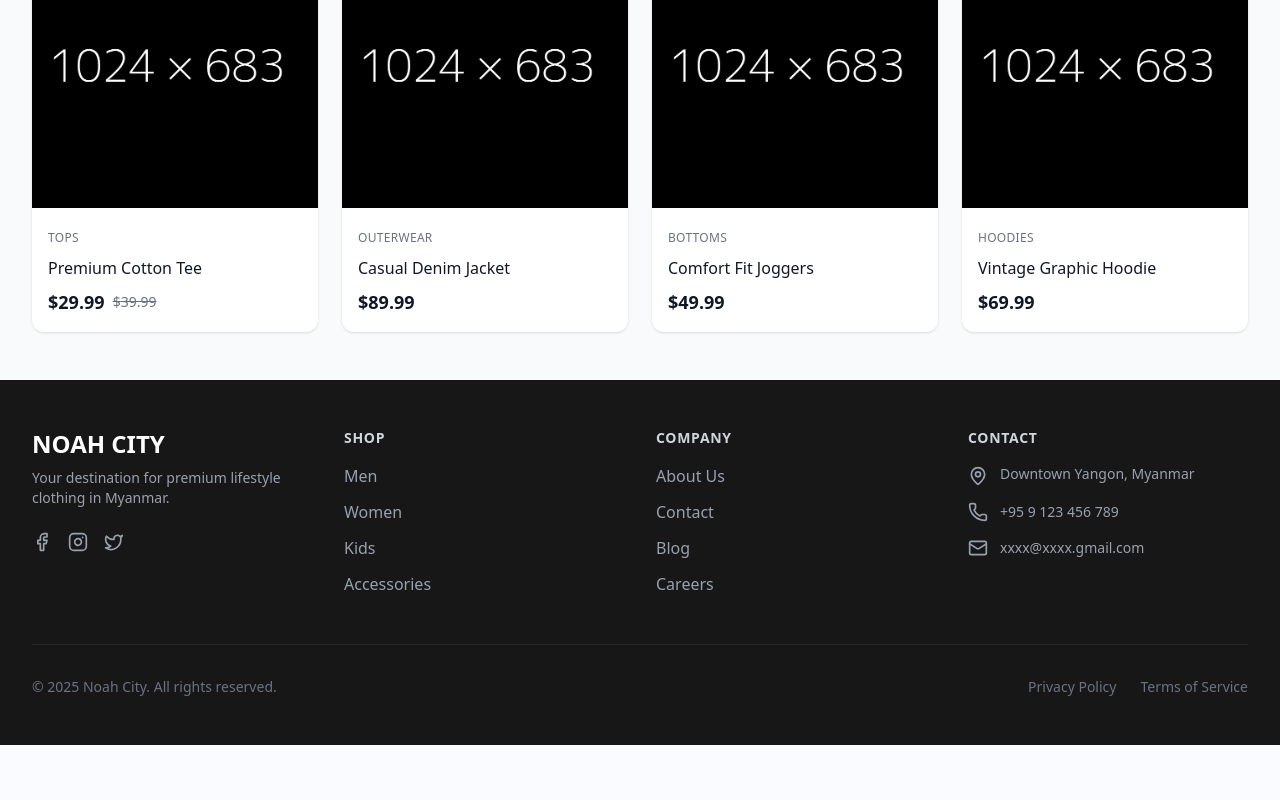
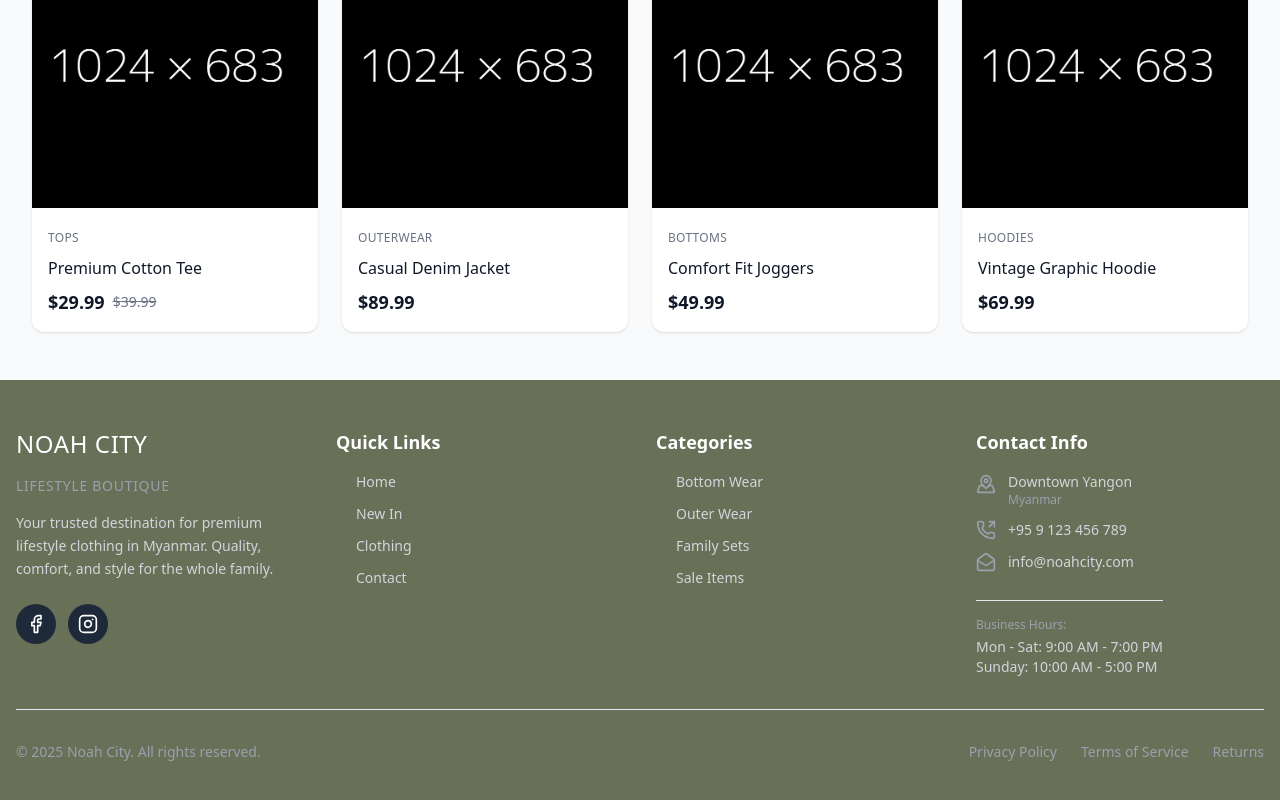
Before and after one commit to ayekyiphyu/noah-city, a Next.js app: page / in a window 1280 px wide. Shown: the part 2250-3050 px from the top of the page. Before the commit the page ends 2995 px from the top, so only its background shows below. Built offline with nearby package versions, Linux system fonts and the light colour scheme.

Commit message:
fix:update to footer UI style

```diff
--- a/components/footer/FooterPage.tsx
+++ b/components/footer/FooterPage.tsx
@@ -1,88 +1,165 @@
 'use client';
 
-import { Facebook, Instagram, Mail, MapPin, Phone, Twitter } from "lucide-react";
+import { ArrowRight, Facebook, Instagram, MailOpen, MapPinned, PhoneOutgoing } from "lucide-react";
 
 export default function FooterPage() {
+    const quickLinks = [
+        { name: 'Home', href: '#home' },
+        { name: 'New In', href: '#new' },
+        { name: 'Clothing', href: '#clothing' },
+        { name: 'Contact', href: '#contact' },
+    ];
+
+    const categories = [
+        { name: 'Bottom Wear', href: '#clothing/bottom' },
+        { name: 'Outer Wear', href: '#clothing/outer' },
+        { name: 'Family Sets', href: '#clothing/family-set' },
+        { name: 'Sale Items', href: '#sale' },
+    ];
+
+    const handleLinkClick = (href: string) => {
+        const element = document.querySelector(href);
+        if (element) {
+            element.scrollIntoView({ behavior: 'smooth' });
+        }
+    };
+
     return (
-        <footer className="bg-neutral-900 text-white">
-            <div className="max-w-7xl mx-auto px-4 sm:px-6 lg:px-8 py-12">
-                <div className="grid grid-cols-1 md:grid-cols-4 gap-8">
+        <footer className="w-full primary text-white">
+            <div className="container mx-auto px-4 py-12">
+                <div className="grid grid-cols-1 md:grid-cols-4 gap-8 text-center md:text-left">
+                    {/* Brand Section */}
+                    <div className="md:col-span-1">
+                        <h3 className="text-2xl font-light mb-4 tracking-wide">NOAH CITY</h3>
+                        <p className="text-sm text-gray-400 tracking-wider uppercase mb-4">
+                            Lifestyle Boutique
+                        </p>
+                        <p className="text-gray-300 text-sm leading-relaxed mb-6">
+                            Your trusted destination for premium lifestyle clothing in Myanmar.
+                            Quality, comfort, and style for the whole family.
+                        </p>
 
-                    {/* Column 1: Brand & Social */}
-                    <div className="md:col-span-1 text-center md:text-left"> {/* ADDED text-center md:text-left */}
-                        <h3 className="text-2xl font-bold mb-2">NOAH CITY</h3>
-                        <p className="text-gray-400 text-sm mb-4">
-                            Your destination for premium lifestyle clothing in Myanmar.
-                        </p>
-                        <div className="flex space-x-4 mt-6 justify-center md:justify-start"> {/* ADDED justify-center md:justify-start */}
-                            <a href="#" aria-label="Facebook" className="text-gray-400 hover:text-white transition-colors">
-                                <Facebook size={20} />
+                        {/* Social Media Links */}
+                        <div className="flex space-x-3 justify-center md:justify-start">
+                            <a
+                                href="https://facebook.com/noahcity"
+                                target="_blank"
+                                rel="noopener noreferrer"
+                                className="w-10 h-10 bg-gray-800 hover:bg-blue-600 rounded-full flex items-center justify-center transition-colors duration-200"
+                                aria-label="Follow us on Facebook"
+                            >
+                                <Facebook className="w-5 h-5" />
                             </a>
-                            <a href="#" aria-label="Instagram" className="text-gray-400 hover:text-white transition-colors">
-                                <Instagram size={20} />
-                            </a>
-                            <a href="#" aria-label="Twitter" className="text-gray-400 hover:text-white transition-colors">
-                                <Twitter size={20} />
+                            <a
+                                href="https://instagram.com/noahcitylifestyle"
+                                target="_blank"
+                                rel="noopener noreferrer"
+                                className="w-10 h-10 bg-gray-800 hover:bg-pink-600 rounded-full flex items-center justify-center transition-colors duration-200"
+                                aria-label="Follow us on Instagram"
+                            >
+                                <Instagram className="w-5 h-5" />
                             </a>
                         </div>
                     </div>
 
-                    {/* Column 2: Shop Links */}
-                    <div className="text-center md:text-left"> {/* ADDED text-center md:text-left */}
-                        <h4 className="text-sm font-semibold text-gray-300 uppercase tracking-wider mb-4">Shop</h4>
-                        <div className="space-y-3">
-                            <a href="/collections/men" className="block text-gray-400 hover:text-white transition-colors">Men</a>
-                            <a href="/collections/women" className="block text-gray-400 hover:text-white transition-colors">Women</a>
-                            <a href="/collections/kids" className="block text-gray-400 hover:text-white transition-colors">Kids</a>
-                            <a href="/collections/accessories" className="block text-gray-400 hover:text-white transition-colors">Accessories</a>
-                        </div>
+                    {/* Quick Links */}
+                    <div>
+                        <h4 className="text-lg font-semibold mb-4 text-white">Quick Links</h4>
+                        <ul className="space-y-3 flex flex-col items-center md:items-start">
+                            {quickLinks.map((link) => (
+                                <li key={link.name}>
+                                    <button
+                                        onClick={() => handleLinkClick(link.href)}
+                                        className="text-gray-300 hover:text-white transition-colors duration-200 flex items-center group text-sm"
+                                    >
+                                        <ArrowRight className="w-3 h-3 mr-2 opacity-0 group-hover:opacity-100 transition-opacity duration-200" />
+                                        {link.name}
+                                    </button>
+                                </li>
+                            ))}
+                        </ul>
                     </div>
 
-                    {/* Column 3: Company Links */}
-                    <div className="text-center md:text-left"> {/* ADDED text-center md:text-left */}
-                        <h4 className="text-sm font-semibold text-gray-300 uppercase tracking-wider mb-4">Company</h4>
-                        <div className="space-y-3">
-                            <a href="/about" className="block text-gray-400 hover:text-white transition-colors">About Us</a>
-                            <a href="/contact" className="block text-gray-400 hover:text-white transition-colors">Contact</a>
-                            <a href="/blog" className="block text-gray-400 hover:text-white transition-colors">Blog</a>
-                            <a href="/careers" className="block text-gray-400 hover:text-white transition-colors">Careers</a>
-                        </div>
+                    {/* Categories */}
+                    <div>
+                        <h4 className="text-lg font-semibold mb-4 text-white">Categories</h4>
+                        <ul className="space-y-3 flex flex-col items-center md:items-start">
+                            {categories.map((category) => (
+                                <li key={category.name}>
+                                    <button
+                                        onClick={() => handleLinkClick(category.href)}
+                                        className="text-gray-300 hover:text-white transition-colors duration-200 flex items-center group text-sm"
+                                    >
+                                        <ArrowRight className="w-3 h-3 mr-2 opacity-0 group-hover:opacity-100 transition-opacity duration-200" />
+                                        {category.name}
+                                    </button>
+                                </li>
+                            ))}
+                        </ul>
                     </div>
 
-                    {/* Column 4: Contact Info */}
-                    <div className=" text-center md:text-left"> {/* ADDED text-center md:text-left */}
-                        <h4 className="text-sm font-semibold text-gray-300 uppercase tracking-wider mb-4">Contact</h4>
-                        <div className="space-y-4 text-sm">
-                            <div className="flex items-start justify-center md:justify-start"> {/* ADDED justify-center md:justify-start */}
-                                <MapPin className="w-5 h-5 text-gray-400 mr-3 flex-shrink-0 mt-0.5" />
-                                <span className="text-gray-400">Downtown Yangon, Myanmar</span>
+                    {/* Contact Info */}
+                    <div>
+                        <h4 className="text-lg font-semibold mb-4 text-white">Contact Info</h4>
+                        <div className="space-y-3 flex flex-col items-center md:items-start">
+                            <div className="flex items-start space-x-3">
+                                <MapPinned className="w-5 h-5 text-gray-400 mt-0.5 flex-shrink-0" />
+                                <div>
+                                    <p className="text-gray-300 text-sm">Downtown Yangon</p>
+                                    <p className="text-gray-400 text-xs">Myanmar</p>
+                                </div>
                             </div>
-                            <div className="flex items-center justify-center md:justify-start"> {/* ADDED justify-center md:justify-start */}
-                                <Phone className="w-5 h-5 text-gray-400 mr-3 flex-shrink-0" />
-                                <a href="tel:+959123456789" className="text-gray-400 hover:text-white transition-colors">
+
+                            <div className="flex items-center space-x-3">
+                                <PhoneOutgoing className="w-5 h-5 text-gray-400 flex-shrink-0" />
+                                <a
+                                    href="tel:+959123456789"
+                                    className="text-gray-300 hover:text-white transition-colors duration-200 text-sm"
+                                >
                                     +95 9 123 456 789
                                 </a>
                             </div>
-                            <div className="flex items-center justify-center md:justify-start"> {/* ADDED justify-center md:justify-start */}
-                                <Mail className="w-5 h-5 text-gray-400 mr-3 flex-shrink-0" />
-                                <a href="mailto:info@noahcity.com" className="text-gray-400 hover:text-white transition-colors">
-                                    xxxx@xxxx.gmail.com
+
+                            <div className="flex items-center space-x-3">
+                                <MailOpen className="w-5 h-5 text-gray-400 flex-shrink-0" />
+                                <a
+                                    href="mailto:info@noahcity.com"
+                                    className="text-gray-300 hover:text-white transition-colors duration-200 text-sm"
+                                >
+                                    info@noahcity.com
                                 </a>
+                            </div>
+
+                            <div className="mt-4 pt-4 border-t border-white-700">
+                                <p className="text-gray-400 text-xs mb-1">Business Hours:</p>
+                                <p className="text-gray-300 text-sm">Mon - Sat: 9:00 AM - 7:00 PM</p>
+                                <p className="text-gray-300 text-sm">Sunday: 10:00 AM - 5:00 PM</p>
                             </div>
                         </div>
                     </div>
-
                 </div>
 
-                {/* Bottom Section (already centered on mobile) */}
-                <div className="border-t border-neutral-800 mt-12 pt-8">
+
+
+                {/* Bottom Section */}
+                <div className="border-t border-white-700 mt-8 pt-8">
                     <div className="flex flex-col md:flex-row justify-between items-center space-y-4 md:space-y-0">
-                        <p className="text-gray-500 text-sm text-center md:text-left">
-                            &copy; {new Date().getFullYear()} Noah City. All rights reserved.
-                        </p>
+                        <div className="text-center md:text-left">
+                            <p className="text-gray-400 text-sm">
+                                &copy; 2025 Noah City. All rights reserved.
+                            </p>
+                        </div>
+
                         <div className="flex space-x-6 text-sm">
-                            <a href="#privacy" className="text-gray-500 hover:text-white transition-colors">Privacy Policy</a>
-                            <a href="#terms" className="text-gray-500 hover:text-white transition-colors">Terms of Service</a>
+                            <a href="#privacy" className="text-gray-400 hover:text-white transition-colors duration-200">
+                                Privacy Policy
+                            </a>
+                            <a href="#terms" className="text-gray-400 hover:text-white transition-colors duration-200">
+                                Terms of Service
+                            </a>
+                            <a href="#returns" className="text-gray-400 hover:text-white transition-colors duration-200">
+                                Returns
+                            </a>
                         </div>
                     </div>
                 </div>
```
